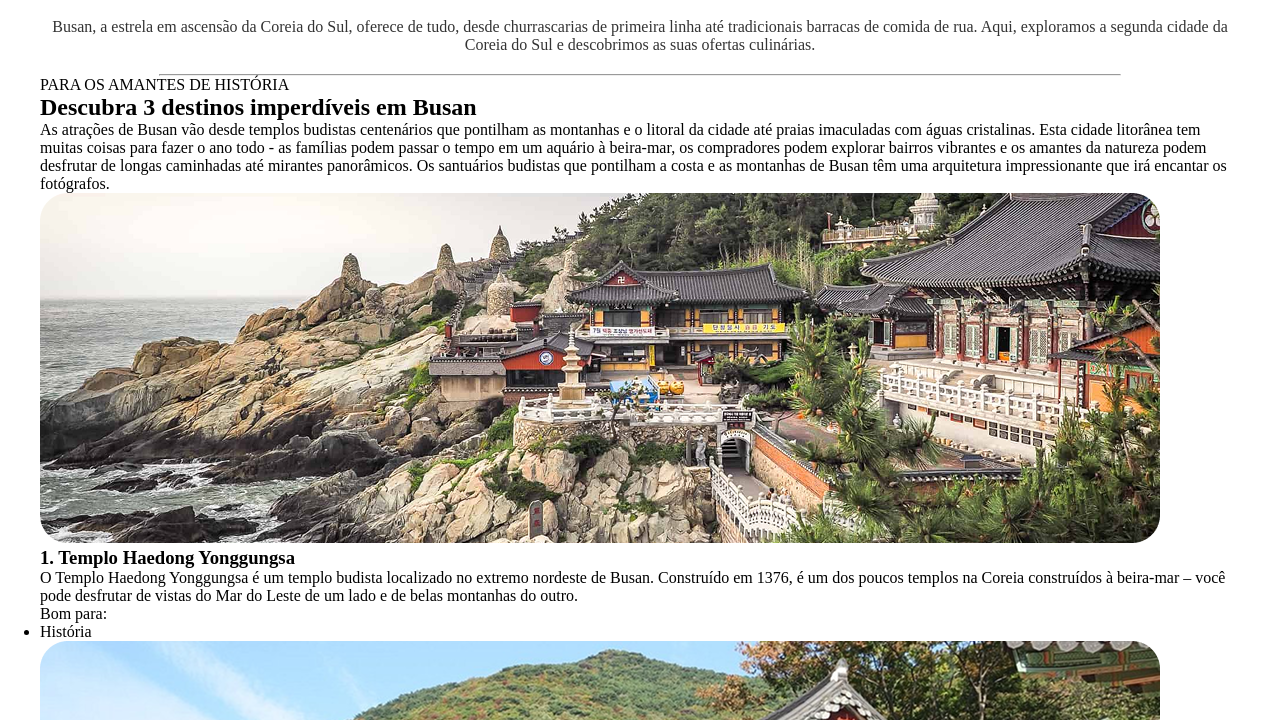
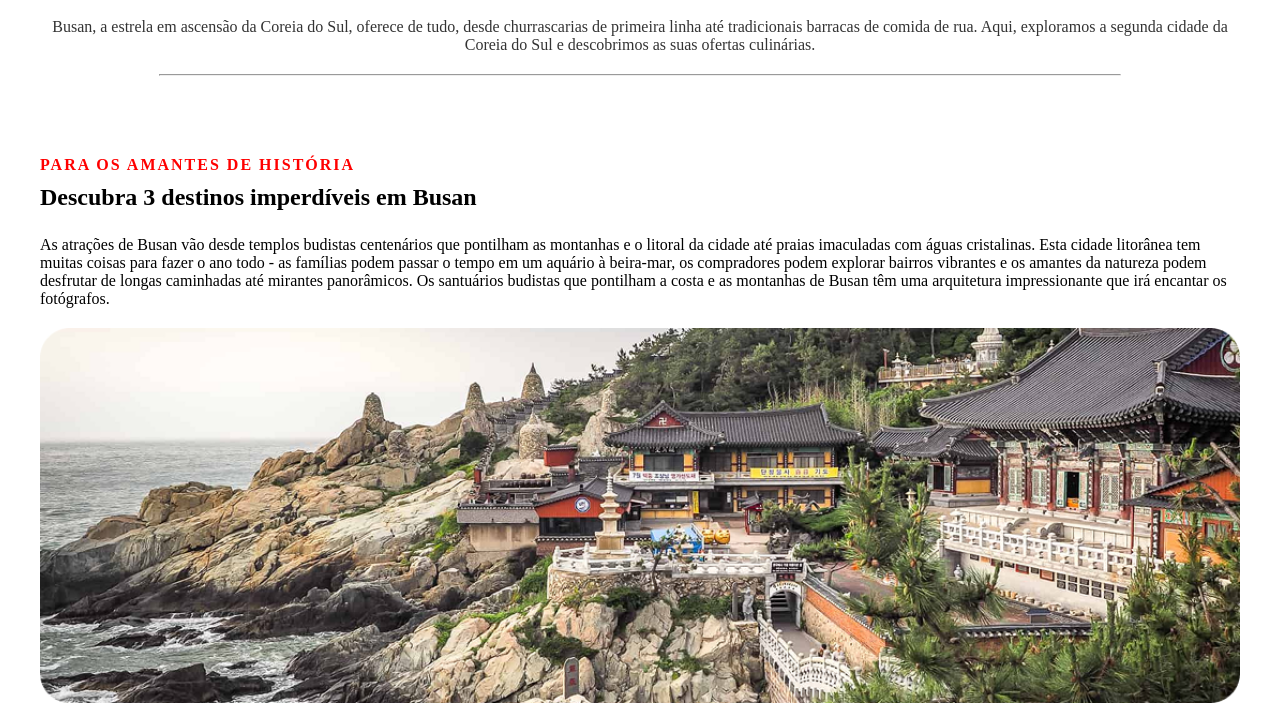
Before and after one commit to muddyorc/local_turistico, a plain HTML site: page index.html in a window 1280 px wide. Shown: the part 1047-1767 px from the top of the page. Drawn offline with Linux system fonts and the light colour scheme.

Commit message:
Creating a style for the destination session.

```diff
--- a/index.html
+++ b/index.html
@@ -35,7 +35,9 @@
       </section>
 
       <section class="destinations">
-        <p>PARA OS AMANTES DE HISTÓRIA</p>
+
+        <div class="content">
+        <p id="tag">PARA OS AMANTES DE HISTÓRIA</p>
 
 
         <h2>Descubra 3 destinos imperdíveis em Busan</h2>
@@ -47,6 +49,8 @@
           da natureza podem desfrutar de longas caminhadas até mirantes panorâmicos. Os santuários budistas que pontilham a costa e as montanhas de Busan têm uma arquitetura
           impressionante que irá encantar os fotógrafos.
         </p>
+
+        </div>
 
 
         <article class="card">
--- a/style.css
+++ b/style.css
@@ -65,3 +65,34 @@ hr {
     max-width: 80%;
     margin: 0 auto;
 }
+
+.destinations {
+    text-align: center;
+}
+
+
+.destinations .content p:first-of-type {
+    color: red;
+    font-weight: bold;
+    letter-spacing: 2px;
+    margin-bottom: 10px;
+    padding-top: 80px;
+}
+
+.destinations .content {
+    max-width: 1200px;
+    margin: 0 auto;
+    text-align: left;
+}
+
+.destinations .content h2 {
+    margin-bottom: 25px;
+}
+
+.destinations img {
+    width: 100%;
+    max-width: 1200px;
+    border-radius: 15px;
+    display: block;
+    margin: 20px auto;
+}
```
